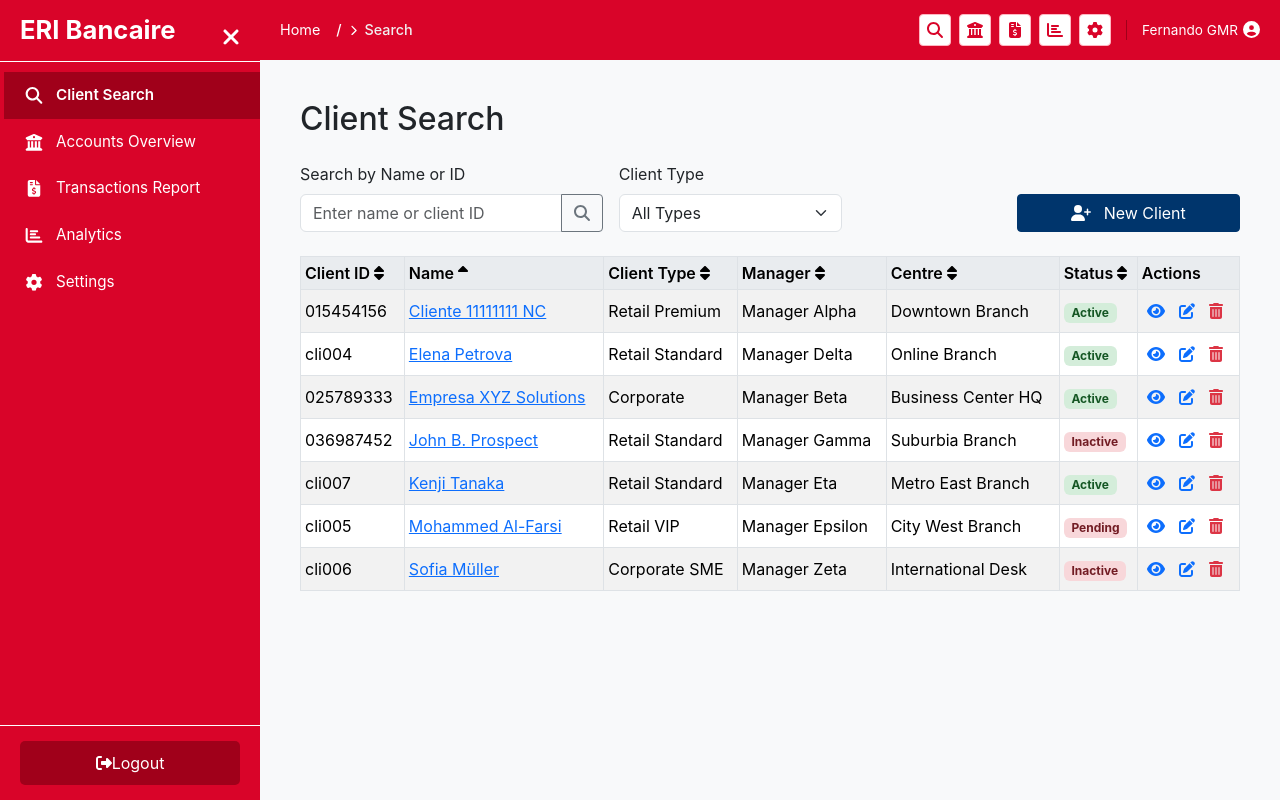
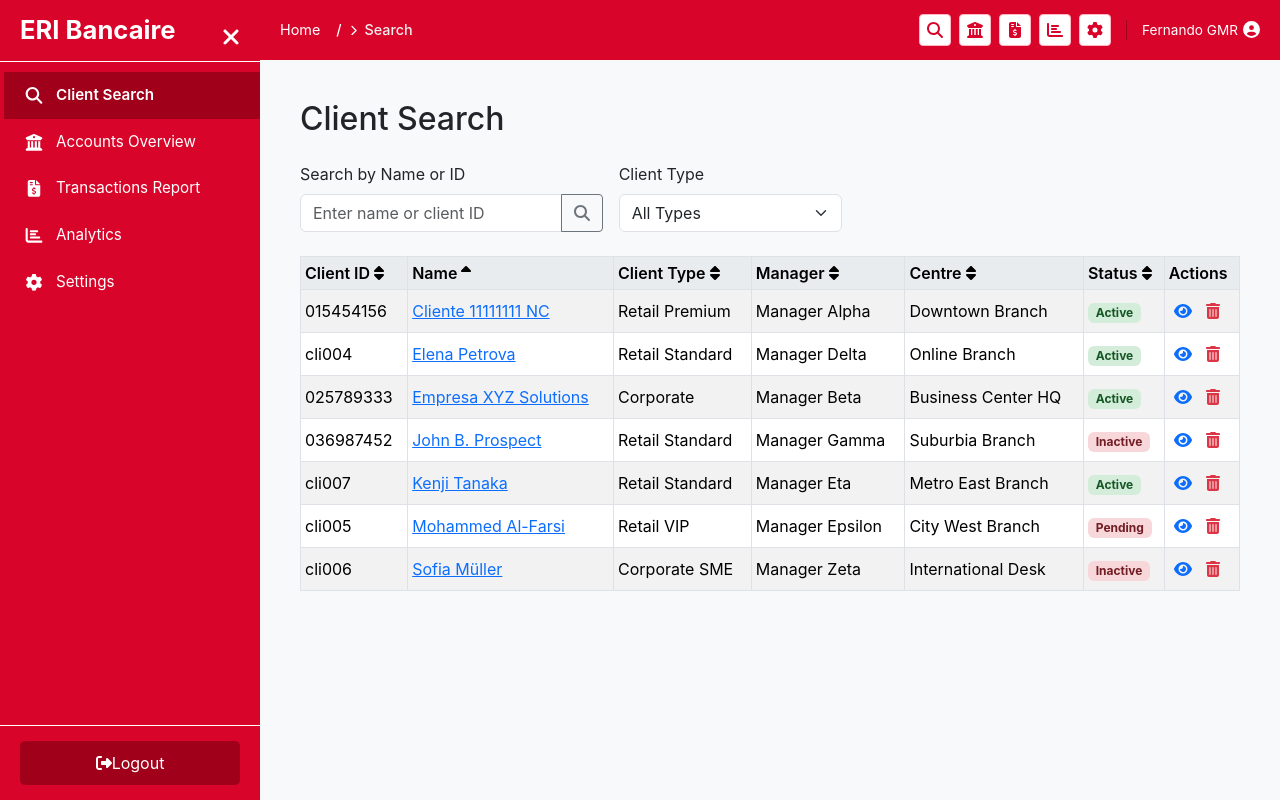
Before and after one commit to siglo50/ERI_Bancaire_Prueba_FernandoGMR, a React (Vite) app: page /search in a window 1280 px wide. Built offline with nearby package versions, Linux system fonts and the light colour scheme.

Commit message:
quito botones de añadir y editar nuevos elementos

```diff
--- a/src/pages/AccountCharacteristicsPage.jsx
+++ b/src/pages/AccountCharacteristicsPage.jsx
@@ -2,7 +2,7 @@ import React, { useState, useEffect, useMemo } from 'react';
 import { useParams, Link } from 'react-router-dom';
 import { Card, ListGroup, Badge, Button, Row, Col, Table } from 'react-bootstrap';
 import { FontAwesomeIcon } from '@fortawesome/react-fontawesome';
-import { faArrowLeft, faEdit, faSort, faSortUp, faSortDown } from '@fortawesome/free-solid-svg-icons';
+import { faArrowLeft, faSort, faSortUp, faSortDown } from '@fortawesome/free-solid-svg-icons';
 import { accounts } from '../data/accounts';
 import { getTransactionsByAccountId } from '../data/transactions';
 
@@ -83,9 +83,7 @@ function AccountCharacteristicsPage() {
             <Link to={`/client/${clientId}/accounts`} className="btn btn-outline-secondary btn-sm me-2">
               <FontAwesomeIcon icon={faArrowLeft} /> Back to Account List
             </Link>
-            <Button variant="outline-primary" size="sm">
-              <FontAwesomeIcon icon={faEdit} /> Edit
-            </Button>
+            {/* Removed Edit Button */}
           </Col>
         </Row>
       </Card.Header>
--- a/src/pages/AccountListPage.jsx
+++ b/src/pages/AccountListPage.jsx
@@ -94,11 +94,6 @@ const AccountListPage = () => {
 
   return (
     <div>
-      <div className="d-flex justify-content-end mb-3">
-        <Button variant="success btn-sm" as={Link} to={`/client/${clientId}/account/new`}>
-          <FontAwesomeIcon icon={faPlusCircle} className="icon-action" /> New Account
-        </Button>
-      </div>
       <Table striped bordered hover responsive size="sm">
         <thead>
           <tr>
--- a/src/pages/ClientSearchPage.jsx
+++ b/src/pages/ClientSearchPage.jsx
@@ -2,7 +2,7 @@ import React, { useState, useEffect, useMemo } from 'react';
 import { Link } from 'react-router-dom';
 import { Form, Button, Table, Pagination, InputGroup, Badge } from 'react-bootstrap';
 import { FontAwesomeIcon } from '@fortawesome/react-fontawesome';
-import { faSearch, faUserPlus, faEye, faEdit, faTrashAlt, faSort, faSortUp, faSortDown } from '@fortawesome/free-solid-svg-icons';
+import { faSearch, faEye, faTrashAlt, faSort, faSortUp, faSortDown } from '@fortawesome/free-solid-svg-icons';
 import { clients as mockClients } from '../data/clients';
 
 const ClientSearchPage = () => {
@@ -111,9 +111,6 @@ const ClientSearchPage = () => {
           <div className="col-md-2 col-lg-2 d-flex align-items-end">
           </div>
           <div className="col-md-12 col-lg-3 d-flex align-items-end justify-content-lg-end">
-            <Button variant="success" as={Link} to="/clients/new" className="w-100 w-lg-auto">
-              <FontAwesomeIcon icon={faUserPlus} className="icon-action" /> New Client
-            </Button>
           </div>
         </div>
       </Form>
@@ -163,9 +160,6 @@ const ClientSearchPage = () => {
                     <Button variant="link" as={Link} to={`/client/${client.id}`} title="View Details" className="p-1 me-1">
                       <FontAwesomeIcon icon={faEye} />
                     </Button>
-                    <Button variant="link" as={Link} to={`/client/${client.id}/edit`} title="Edit Client" className="p-1 me-1">
-                      <FontAwesomeIcon icon={faEdit} />
-                    </Button>
                     <Button variant="link" title="Delete Client" className="p-1 text-danger">
                       <FontAwesomeIcon icon={faTrashAlt} />
                     </Button>
```
